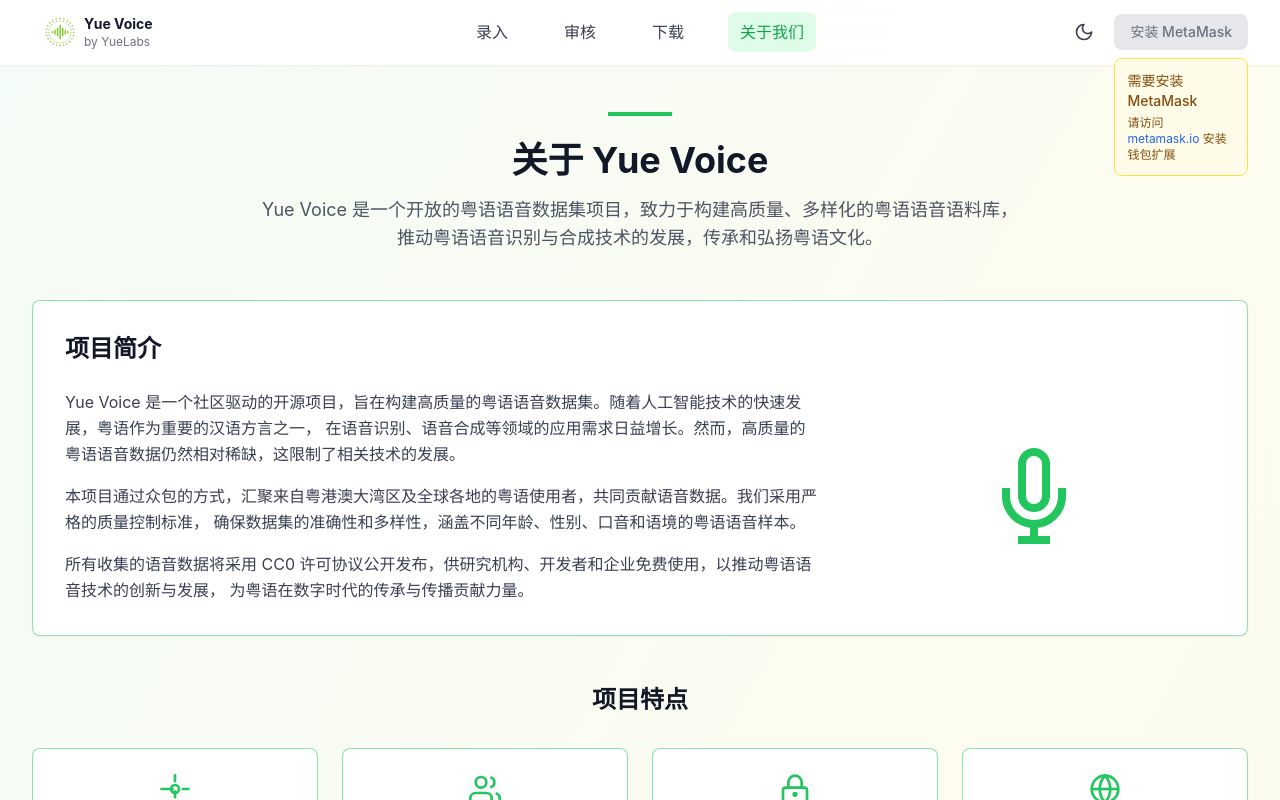
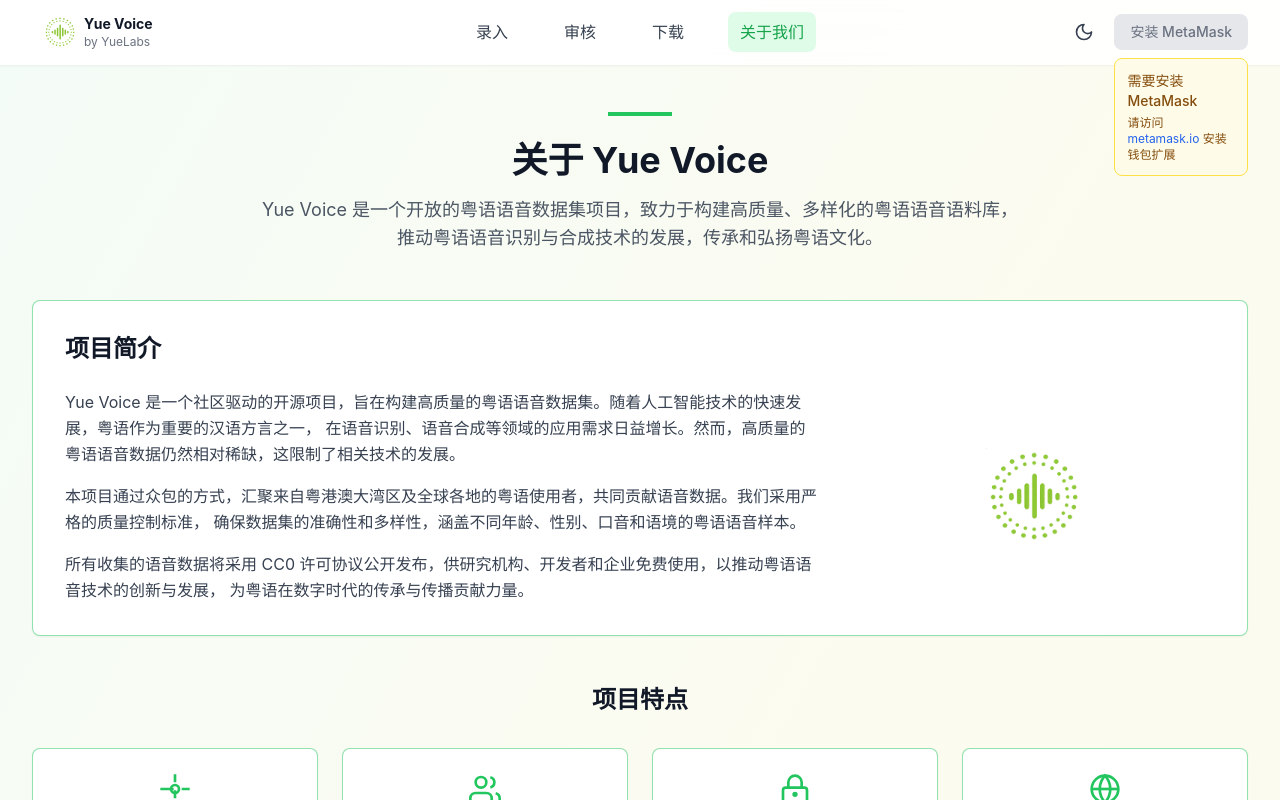
Before and after one commit to workbzw/yue-voice, a Next.js app: page / in a window 1280 px wide. Both pictures are taken after a click on the element "关于我们". Shown: the top 800 px of the page. Built offline with nearby package versions, Linux system fonts and the light colour scheme.

Commit message:
[update] about icon [update] record page theme

```diff
--- a/app/components/AboutPage.tsx
+++ b/app/components/AboutPage.tsx
@@ -1,3 +1,7 @@
+'use client';
+
+import Image from 'next/image';
+
 export default function AboutPage() {
 
   const features = [
@@ -77,12 +81,13 @@ export default function AboutPage() {
             </p>
           </div>
           <div className="flex items-center justify-center">
-            <svg className="w-24 h-24 text-green-500" fill="none" stroke="currentColor" strokeWidth="2" viewBox="0 0 24 24">
-              <path d="M12 1a3 3 0 0 0-3 3v8a3 3 0 0 0 6 0V4a3 3 0 0 0-3-3z"/>
-              <path d="M19 10v2a7 7 0 0 1-14 0v-2"/>
-              <line x1="12" y1="19" x2="12" y2="23"/>
-              <line x1="8" y1="23" x2="16" y2="23"/>
-            </svg>
+            <Image
+              src="/logo.png"
+              alt="Yue Voice Logo"
+              width={96}
+              height={96}
+              className="w-24 h-24"
+            />
           </div>
         </div>
       </div>
--- a/app/components/RecordingPage.tsx
+++ b/app/components/RecordingPage.tsx
@@ -1218,7 +1218,7 @@ export default function RecordingPage({ onBack }: RecordingPageProps) {
       >
         <div style={{ maxWidth: '600px', width: '100%', textAlign: 'center' }}>
           {/* 句子显示区域 */}
-          <div className="bg-white rounded-2xl shadow-lg p-4 mb-4" style={{
+          <div className="bg-white dark:bg-gray-800 rounded-2xl shadow-lg dark:shadow-gray-900/50 p-4 mb-4 border border-green-500/50 dark:border-green-500/50" style={{
             width: window.innerHeight > window.innerWidth ? '90%' : '33.33%',
             maxWidth: window.innerHeight > window.innerWidth ? '600px' : '800px',
             margin: '0 auto 16px auto',
@@ -1228,8 +1228,8 @@ export default function RecordingPage({ onBack }: RecordingPageProps) {
             <div className="text-lg font-medium text-gray-900 dark:text-gray-100 mb-2">
               {sentences[currentSentenceIndex]}
             </div>
-            <div className="text-sm text-gray-400">
-              <a href="#" className="text-blue-500 hover:text-blue-600">详细了解</a>
+            <div className="text-sm text-gray-400 dark:text-gray-500">
+              <a href="#" className="text-blue-500 dark:text-blue-400 hover:text-blue-600 dark:hover:text-blue-300">详细了解</a>
             </div>
           </div>
 
```
